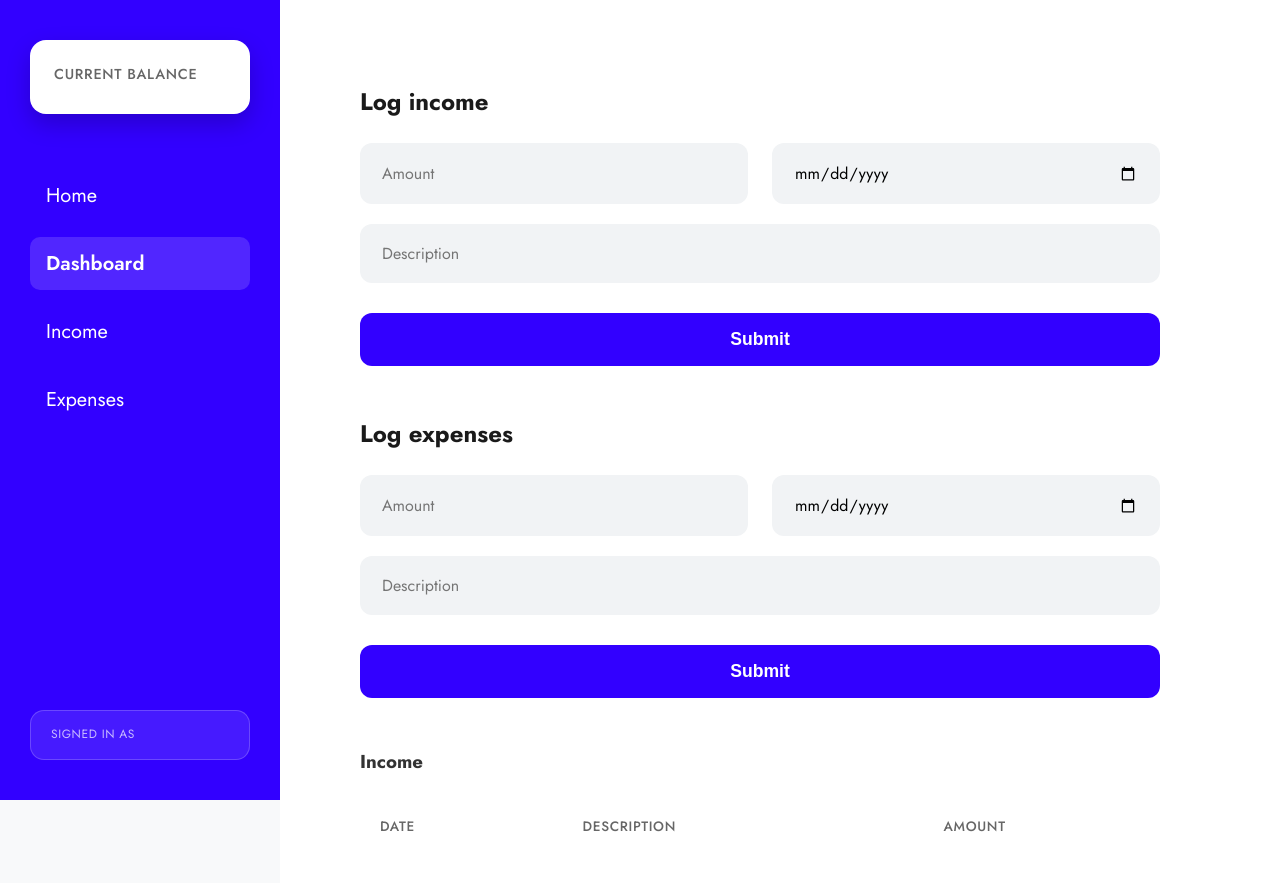
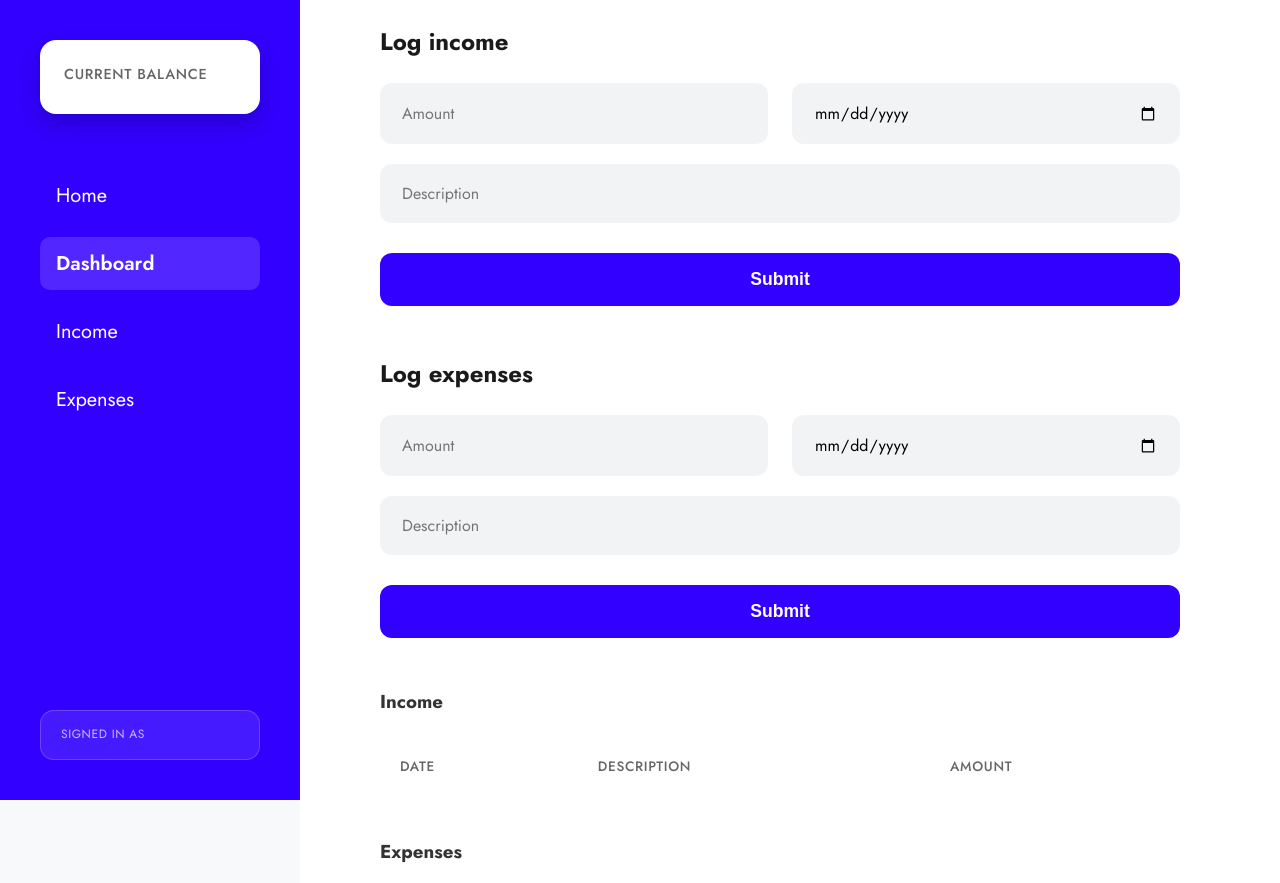
Before and after one commit to kwitonda-theos/personal-finance-tracker, a Django app: template myproject/pft/templates/dashboard.html in a window 1280 px wide. Shown: the top 883 px of the page. Run offline with Django 5.2, Linux system fonts and the light colour scheme; the template is opened without the code that fills it, so the values that code supplies are empty.

Commit message:
feat: adjust sidebar width and main content margin for improved layout

```diff
--- a/myproject/pft/static/Dashboard.css
+++ b/myproject/pft/static/Dashboard.css
@@ -22,7 +22,7 @@ a {
 .sidebar {
     background: #3200ff;
     color: #fff;
-    width: 280px;
+    width: 300px;
     display: flex;
     flex-direction: column;
     align-items: center;
@@ -224,10 +224,10 @@ a {
 /* Main Content Area */
 .main-content {
     flex: 1;
-    margin-left: 280px; /* Width of fixed sidebar */
-    padding: 60px 80px;
+    margin-left: 300px; /* Width of fixed sidebar */
+    padding: 0px 80px;
     background: #ffffff;
-    min-height: 100vh;
+    min-height: 80vh;
     box-sizing: border-box;
 }
 
--- a/myproject/pft/templates/dashboard.html
+++ b/myproject/pft/templates/dashboard.html
@@ -83,7 +83,7 @@
                         </tr>
                     </thead>
                     <tbody class="income-rows">
-                        <!-- Income rows will go here -->
+
                     </tbody>
                 </table>
             </section>
@@ -99,7 +99,7 @@
                         </tr>
                     </thead>
                     <tbody class="expenses-rows">
-                        <!-- Income rows will go here -->
+
                     </tbody>
                 </table>
             </section>
```
